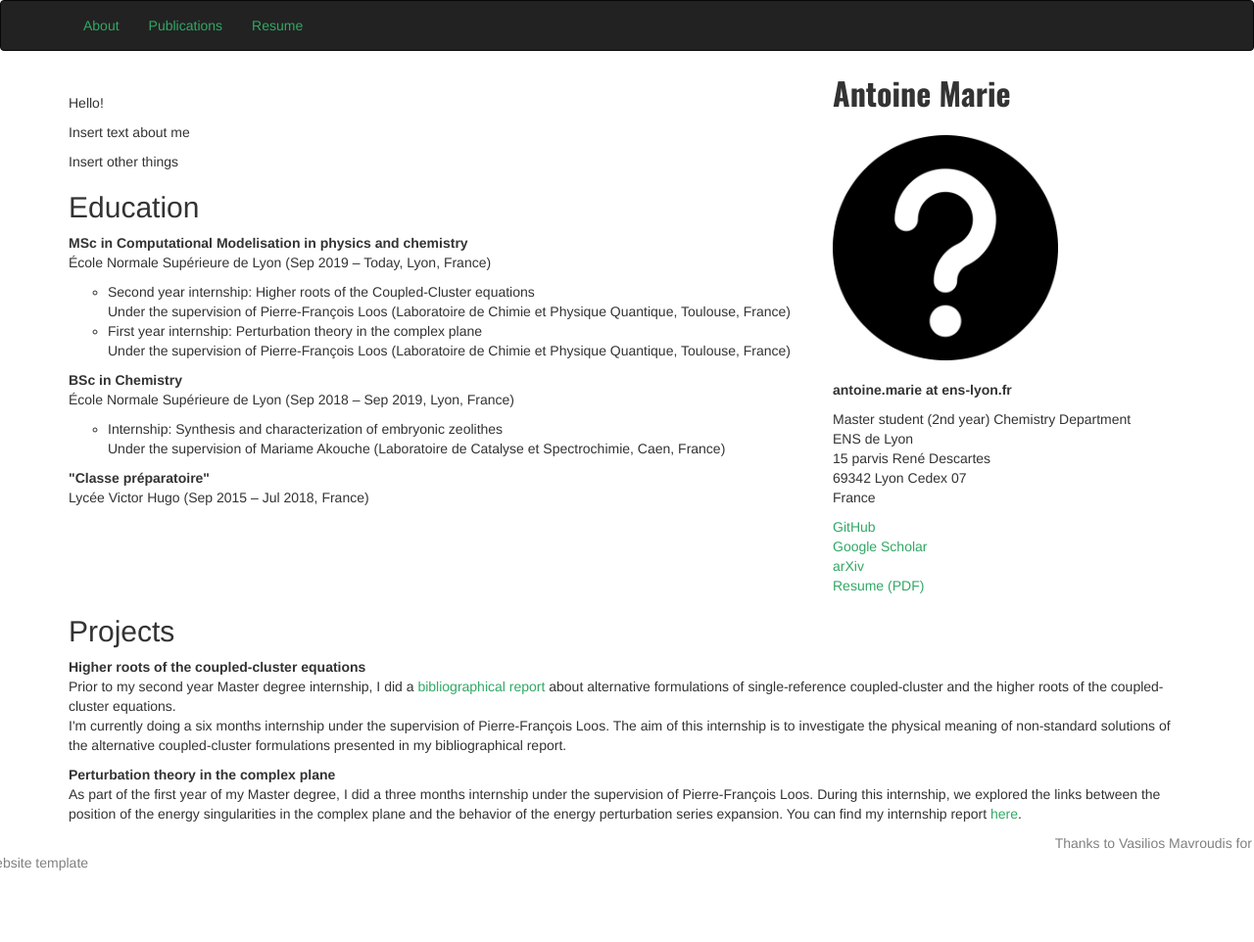
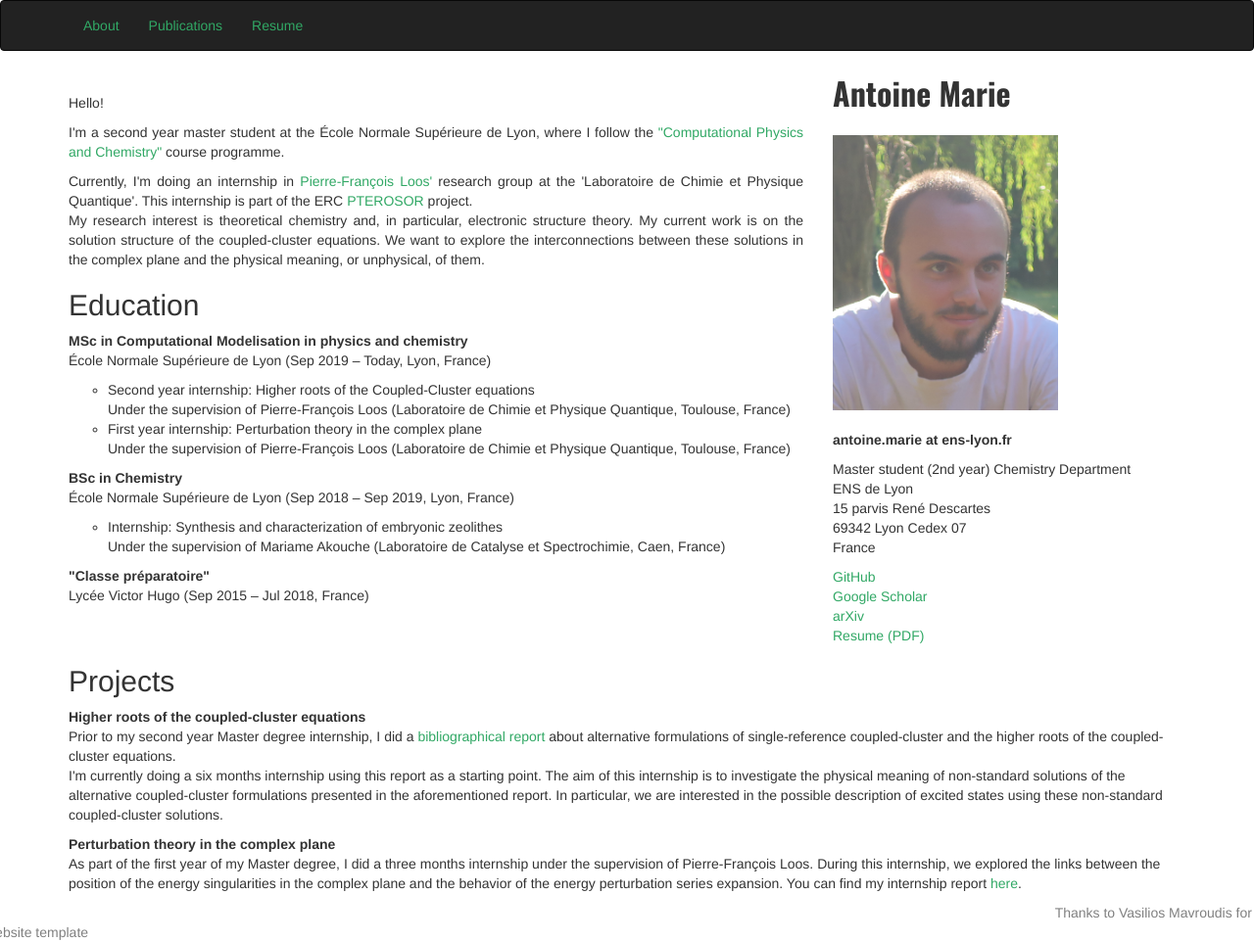
Before and after one commit to antoine-marie/antoine-marie.github.io, a Jekyll site: the page built from index.html, in a window 1280 px wide. Shown: the whole page at 98% size. Built offline with Jekyll 4.4.1, drawn with Linux system fonts in a browser that asks for light colours; before the commit the page ends 900 px from its top, so only the background shows below that.

Commit message:
little description

```diff
--- a/index.html
+++ b/index.html
@@ -10,9 +10,10 @@ title: Antoine Marie
     <div style="margin-top:3%; text-align:justify;">
       <p>Hello!</p>
 
-      <p> Insert text about me</p>
+      <p>I'm a second year master student at the &Eacute;cole Normale Supérieure de Lyon, where I follow the <a style="color:#31a865" href="http://www.ens-lyon.fr/MasterSDM/en/master-2/m2-numerical-methods" target="_blank">"Computational Physics and Chemistry"</a> course programme. </p>
 
-      <p> Insert other things </p>
+      <p> Currently, I'm doing an internship in <a style="color:#31a865" href="https://www.irsamc.ups-tlse.fr/loos/index.html" target="_blank">Pierre-François Loos'</a> research group at the 'Laboratoire de Chimie et Physique Quantique'. This internship is part of the ERC <a style="color:#31a865" href="https://lcpq.github.io/PTEROSOR/" target="_blank">PTEROSOR</a> project. <br />
+	My research interest is theoretical chemistry and, in particular, electronic structure theory. My current work is on the solution structure of the coupled-cluster equations. We want to explore the interconnections between these solutions in the complex plane and the physical meaning, or unphysical, of them. </p>
     </div>
 
     <h2>Education</h2>
@@ -77,7 +78,7 @@ title: Antoine Marie
           <strong>Higher roots of the coupled-cluster equations</strong><br />
           <p>
 	    Prior to my second year Master degree internship, I did a <a style="color:#31a865" href="https://antoine-marie.github.io/pdf/M2_BiblioReport.pdf" target="_blank">bibliographical report</a> about alternative formulations of single-reference coupled-cluster and the higher roots of the coupled-cluster equations. <br />
-            I'm currently doing a six months internship under the supervision of Pierre-François Loos. The aim of this internship is to investigate the physical meaning of non-standard solutions of the alternative coupled-cluster formulations presented in my bibliographical report.
+            I'm currently doing a six months internship using this report as a starting point. The aim of this internship is to investigate the physical meaning of non-standard solutions of the alternative coupled-cluster formulations presented in the aforementioned report. In particular, we are interested in the possible description of excited states using these non-standard coupled-cluster solutions.
           </p>
 
 	  <strong>Perturbation theory in the complex plane</strong><br />
```
Also changed, not shown: face.png.
